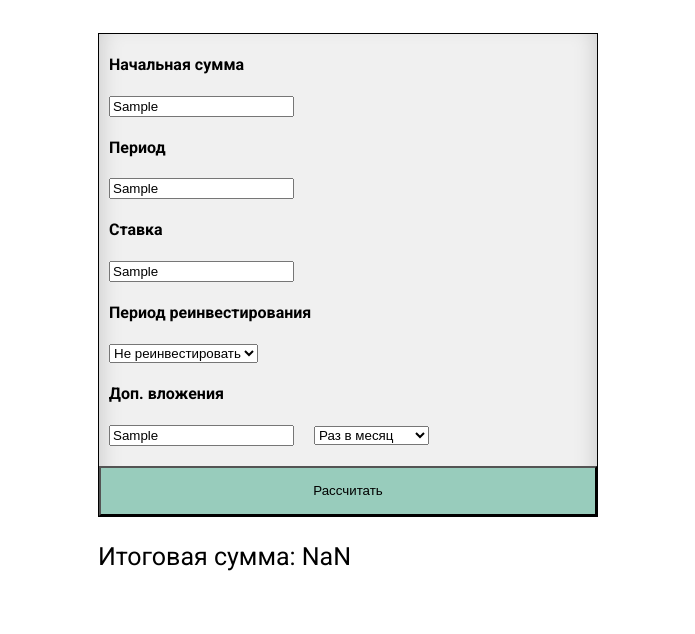
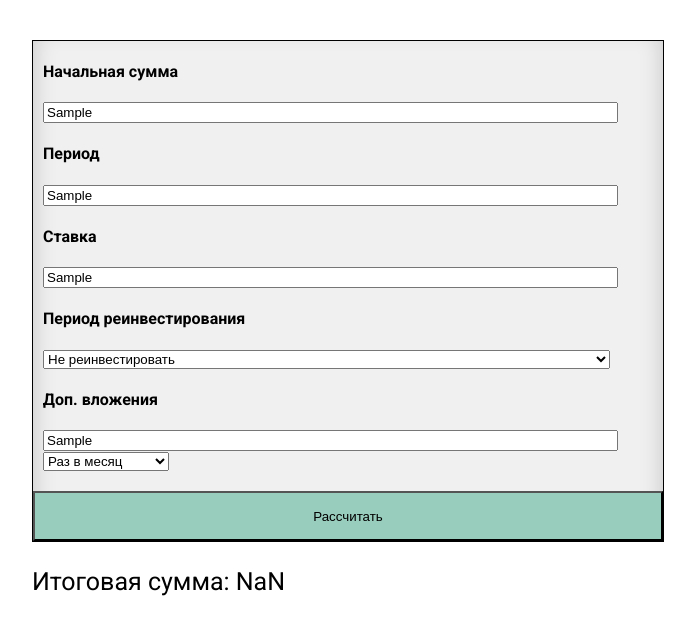
Before and after one commit to Mosto24/Compound-Interest-Calculator, a plain HTML site: page index.html in a window 1280 px wide. Both pictures are taken after typing "Sample", "Sample", "Sample", "Sample" into the empty fields and a click on the button "Рассчитать". Shown: the whole page, without its empty margins (292-987 px from the left). Drawn offline with nearby package versions, Linux system fonts and the light colour scheme.

Commit message:
Version 2.

```diff
--- a/index.html
+++ b/index.html
@@ -25,14 +25,14 @@
                 <h4>Ставка</h4>
                 <input type="text">
             </div>
-            <div>
+            <div class="reinvesting">
                 <h4>Период реинвестирования</h4>
                 <select id="reinvest">
                     <option value="0">Не реинвестировать</option>
-                    <option value="1">Раз в месяц</option>
-                    <option value="3">Раз в 3 месяца</option>
-                    <option value="6">Раз в полгода</option>
-                    <option value="12">Раз в год</option>
+                    <option value="12">Раз в месяц</option>
+                    <option value="4">Раз в 3 месяца</option>
+                    <option value="2">Раз в полгода</option>
+                    <option value="1">Раз в год</option>
                 </select>
             </div>
             <h4>Доп. вложения</h4>
--- a/script.js
+++ b/script.js
@@ -4,27 +4,23 @@ const baseVariant = (sum, time, stavka) => {
 }
 
 const calc = (startSum, time, stavka, period, addingMoney, addMoneyPeriod) => {
-    let oneMonthSatvka = stavka/100/12;
-    let result = startSum;
-    if (period == 0) {
-        let income = 0;
-        let addMoneyPeriodCopy = addMoneyPeriod;
-        for (let i = 0; i < time; i++) {
-            addMoneyPeriodCopy -= 1;
-            if (addMoneyPeriodCopy == 0) {
-                addMoneyPeriodCopy = addMoneyPeriod;
-                result += addingMoney;
-            }
-            income += baseVariant(result, 1, oneMonthSatvka) - result;
-            console.log(i);
+    let result = 0;
+    if(period != 0) {
+        result = startSum*(Math.pow((1+stavka/100/period), (period*time/12)));
+    } else {
+        result = startSum*(1+stavka/100*time/12);
+    }
+    let income = 0;
+    let newTime = time;
+    for (let i = 0; i < time; i += addMoneyPeriod) {
+        newTime -= addMoneyPeriod;
+        if (period != 0) {
+            income += addingMoney*(Math.pow((1+stavka/100/period), (period*(newTime)/12)));
+        } else {
+            income += addingMoney*(1+stavka/100*newTime/12);
         }
-        console.log(result);
-        result += income;
-        return result.toFixed(2);
     }
-    for (let i = 0; i < time; i += period) {
-        result = baseVariant(result, period, oneMonthSatvka) + (addingMoney / addMoneyPeriod * period);
-    }
+    result = result + income;
     return result.toFixed(2);
 }
 
--- a/style.sass
+++ b/style.sass
@@ -1,11 +1,16 @@
+@mixin flexBlock
+    display: flex
+    flex-wrap: wrap
+    justify-content: start
+
+
 body
     font-family: "Roboto", sans-serif
     font-style: normal
 
-
 .main
     margin: 0 auto
-    width: 500px
+    width: 50%
     display: flex
     flex-direction: column
     justify-content: center
@@ -25,6 +30,7 @@ form
 h4
     margin:
         left: 10px
+        right: 50px
 
 input
     margin:
@@ -35,13 +41,7 @@ select
         left: 10px
 
 .addMoney
-    display: flex
-    flex-wrap: nowrap
-    justify-content: start
-
-#adding
-    margin:
-        left: 20px
+    @include flexBlock
 
 button
     margin:
@@ -53,3 +53,20 @@ button
     margin:
         top: 25px
     font-size: 25px
+
+input, select
+    width: 90%
+    margin:
+        right: 15px
+
+.startSum
+    @include flexBlock
+
+.time
+    @include flexBlock
+
+.stavka
+    @include flexBlock
+
+.reinvesting
+    @include flexBlock
```
Also changed, not shown: style.css, 1 other file.
